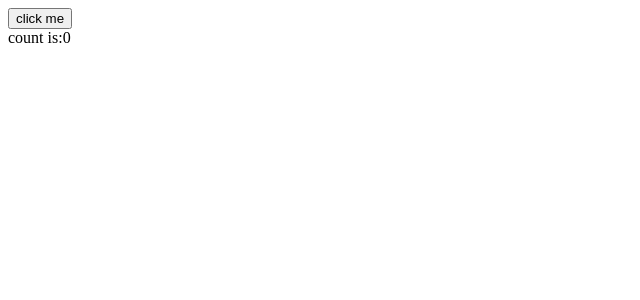
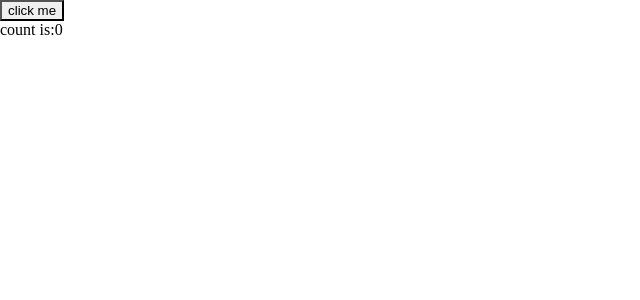
Before and after one commit to Riyanshi-tech/react-folder, a React (Vite) app in the folder react-project-seven/: page / in a window 1280 px wide. Shown: the top 300 px of the page, without its empty margins (0-640 px from the left). Built offline with nearby package versions, Linux system fonts and the light colour scheme.

Commit message:
css change

```diff
--- a/react-project-seven/src/App.css
+++ b/react-project-seven/src/App.css
@@ -0,0 +1,4 @@
+*{
+    margin: 0;
+    background-origin: padding-box;
+}
```
